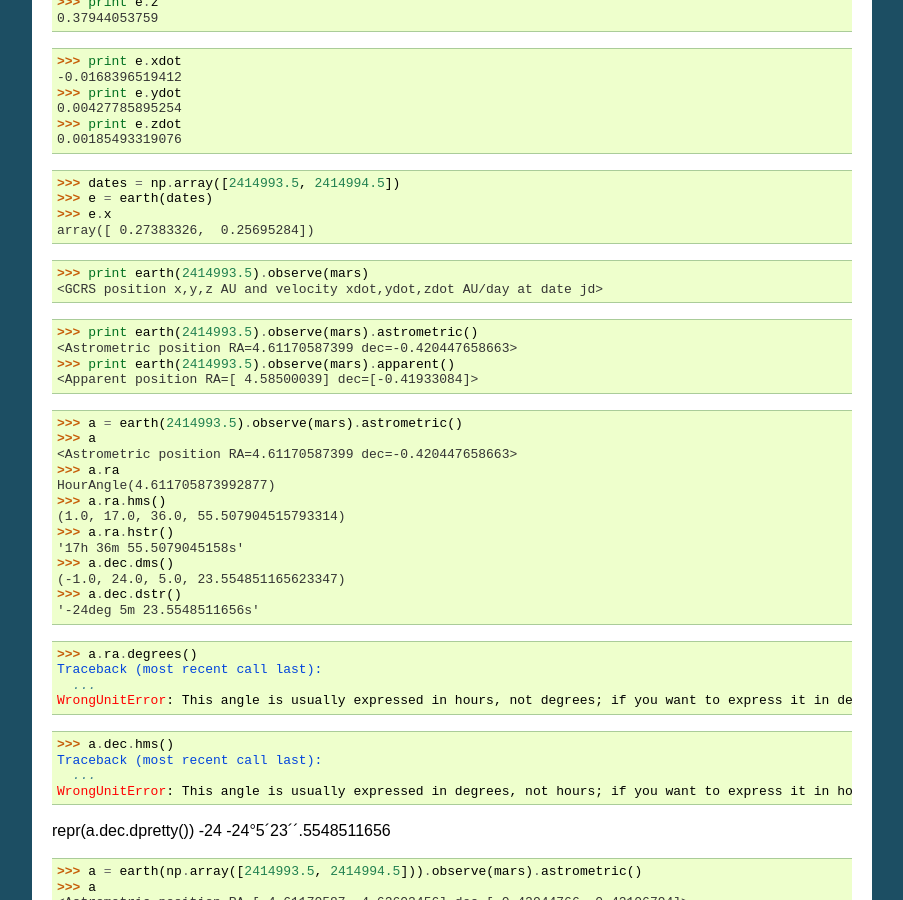
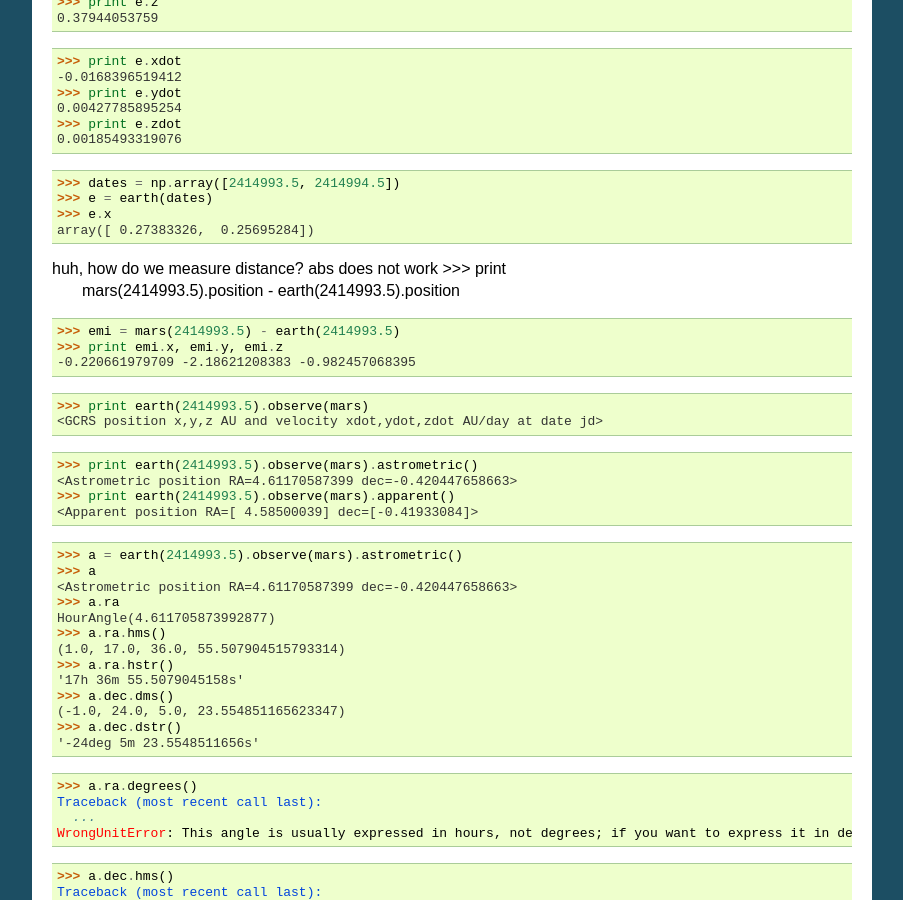
Before and after one commit to skyfielders/python-skyfield, a Sphinx documentation site: the page built from skyfield/documentation/introduction.rst, in a window 1280 px wide and 900 px high, scrolled down 346 px. Shown: the whole window, without its empty margins (198-1101 px from the left). Built offline with Sphinx 7.4.7, drawn with Linux system fonts in a browser that asks for light colours.

Commit message:
Add rudimentary subtraction ability to ICRS

```diff
--- a/skyfield/documentation/introduction.rst
+++ b/skyfield/documentation/introduction.rst
@@ -33,6 +33,12 @@
 >>> e.x
 array([ 0.27383326,  0.25695284])
 
+huh, how do we measure distance? abs does not work >>> print
+  mars(2414993.5).position - earth(2414993.5).position
+
+>>> emi = mars(2414993.5) - earth(2414993.5)
+>>> print emi.x, emi.y, emi.z
+-0.220661979709 -2.18621208383 -0.982457068395
 
 >>> print earth(2414993.5).observe(mars)
 <GCRS position x,y,z AU and velocity xdot,ydot,zdot AU/day at date jd>
```
Also changed, not shown: 1 other file.
